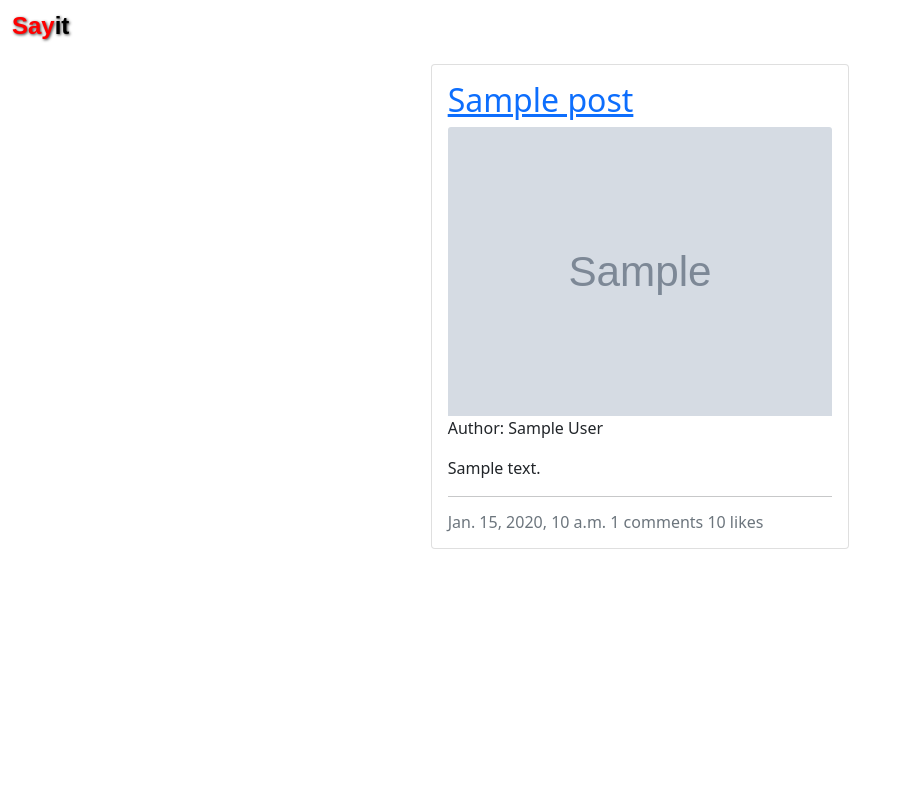
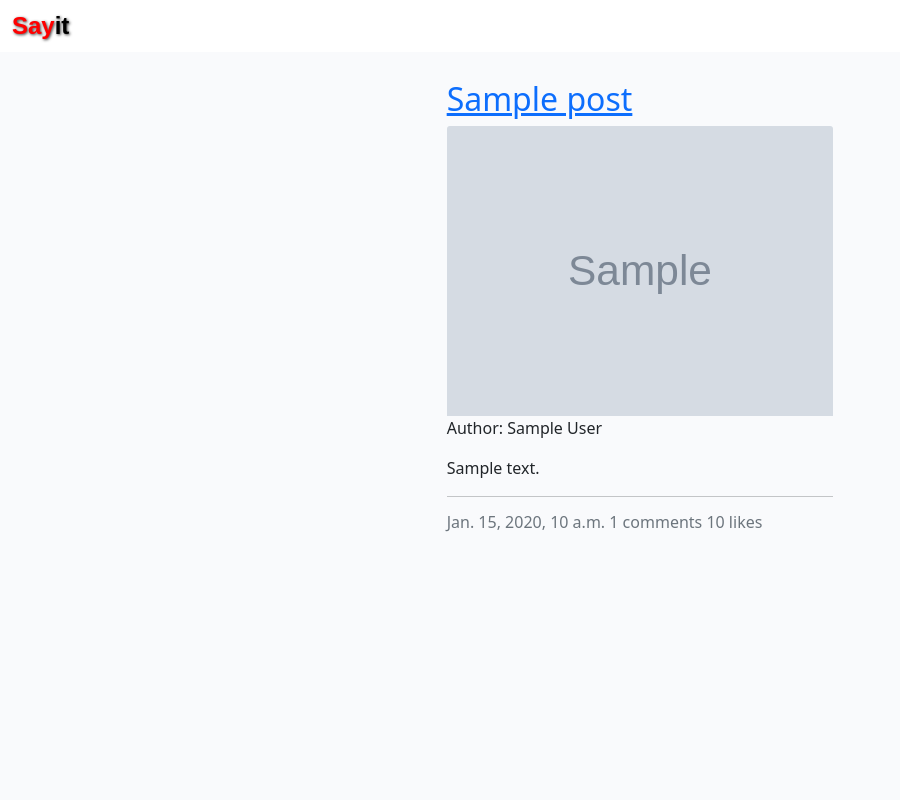
Before and after one commit to Mthabs/Say_it, a Django app: template templates/index.html in a window 1280 px wide. Shown: the whole page, without its empty margins (0-900 px from the left). Run offline with Django 3.2, Linux system fonts and the light colour scheme; the template is opened without the code that fills it: most values are stand-ins (such as "Sample title", 1, 10 or a date in 2020); grey boxes marked "Sample" are stand-in pictures.

Commit message:
add style into content

```diff
--- a/blog/urls.py
+++ b/blog/urls.py
@@ -3,4 +3,5 @@ from django.urls import path
 
 urlpatterns = [
     path('', views.PostList.as_view(), name='home'),
+    path('<slug:slug>/', views.PostDetail.as_view(), name='post_detail'),
 ]
--- a/static/css/style.css
+++ b/static/css/style.css
@@ -10,3 +10,24 @@
     color: black;
     font-weight: bold;
 }
+
+.thin {
+    font-weight: 300;
+}
+
+.light-bg {
+    background-color: #fff;
+}
+
+.dark-bg {
+    background-color: #800080;
+}
+
+.main-bg {
+    background-color: #F9FAFC;
+}
+
+.card {
+    border: none;
+    background-color: transparent;
+}
```
